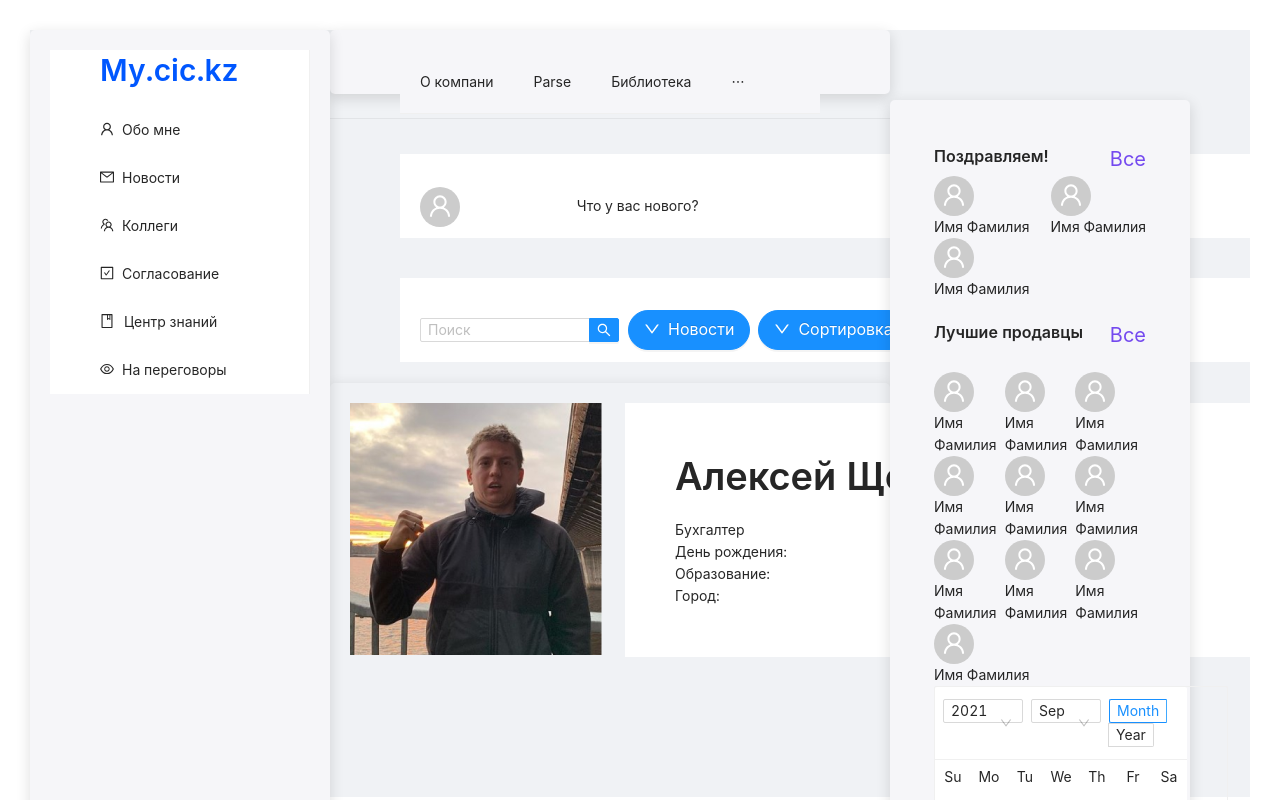
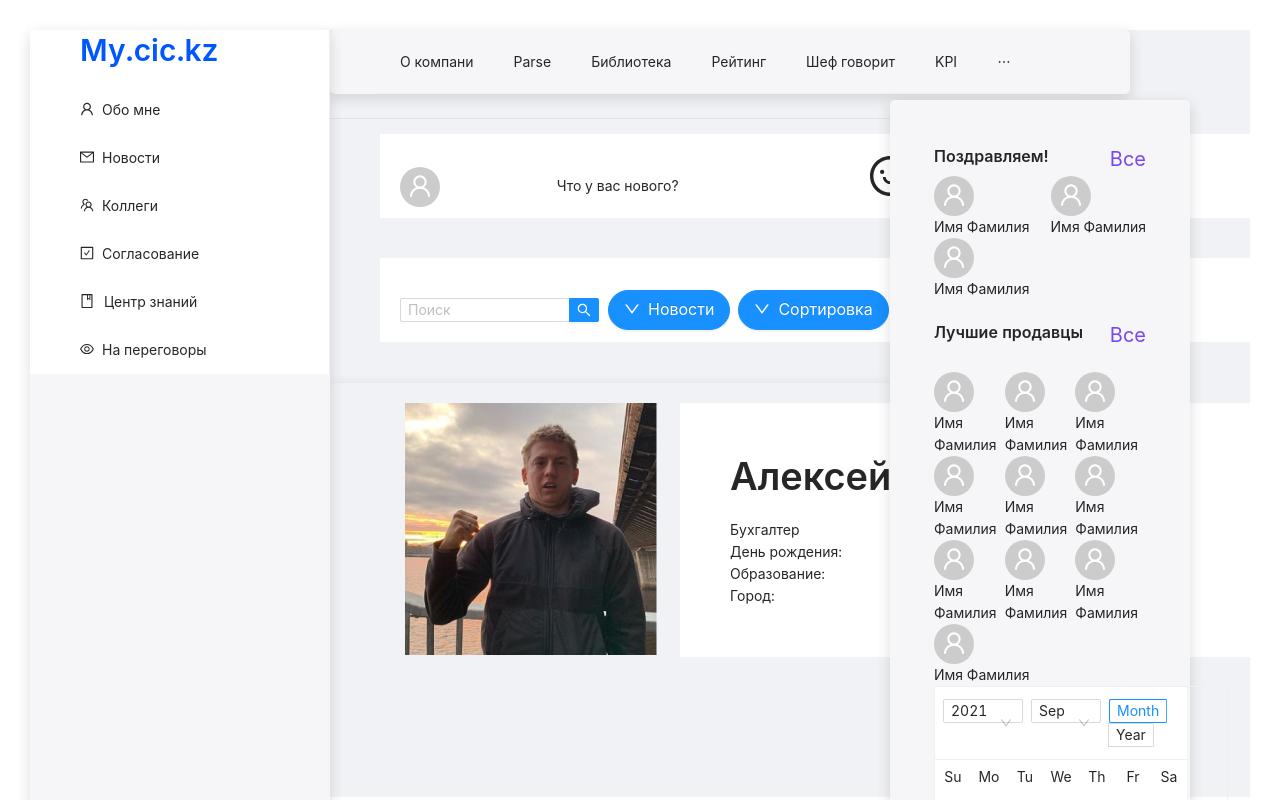
Before and after one commit to FallenStarrr/mycic-new-design, a React (Create React App) app: page /aboutme in a window 1280 px wide. Shown: the top 800 px of the page. Built offline with nearby package versions, Linux system fonts and the light colour scheme.

Commit message:
header margin fix -container

```diff
--- a/src/App.tsx
+++ b/src/App.tsx
@@ -41,19 +41,19 @@ function App() {
 
     <Layout>
             <Sider   className="section" style={{height: '100vh', backgroundColor: '#F6F6F9'}} width={300}>
-             <div className="container">
+
                 <Sidebar/>
-             </div>
+
 
 
             </Sider>
 
            <Layout>
-              <Header className="section" style={{backgroundColor: '#F6F6F9',}}>
+              <Header className="section" style={{backgroundColor: '#F6F6F9', width: "100vh"}}>
 
-                <div className="container">
+
                     <Head/>
-                </div>
+
 
               </Header>
 
@@ -63,9 +63,9 @@ function App() {
               <Switch>
              <Route path="/news">
 
-               <div className="container">
+
                   <Cont></Cont>
-               </div>
+
 
              </Route>
 
--- a/src/pages/Aboutme.tsx
+++ b/src/pages/Aboutme.tsx
@@ -48,14 +48,14 @@ export  function Aboutme() {
 
 
      <>
-        <section style={{width:"700px"}}>
+        <section style={{width:"700px"}} className="">
           <div className="container">
-            <Row>
+            <Row justify="center">
               <Col span={10}>
                  <Image src="image 4.png"/>
               </Col>
 
-              <Col span={14}>
+              <Col span={10}>
                 <section className="white-section">
                <Title>
                    Алексей Щербаков
```
